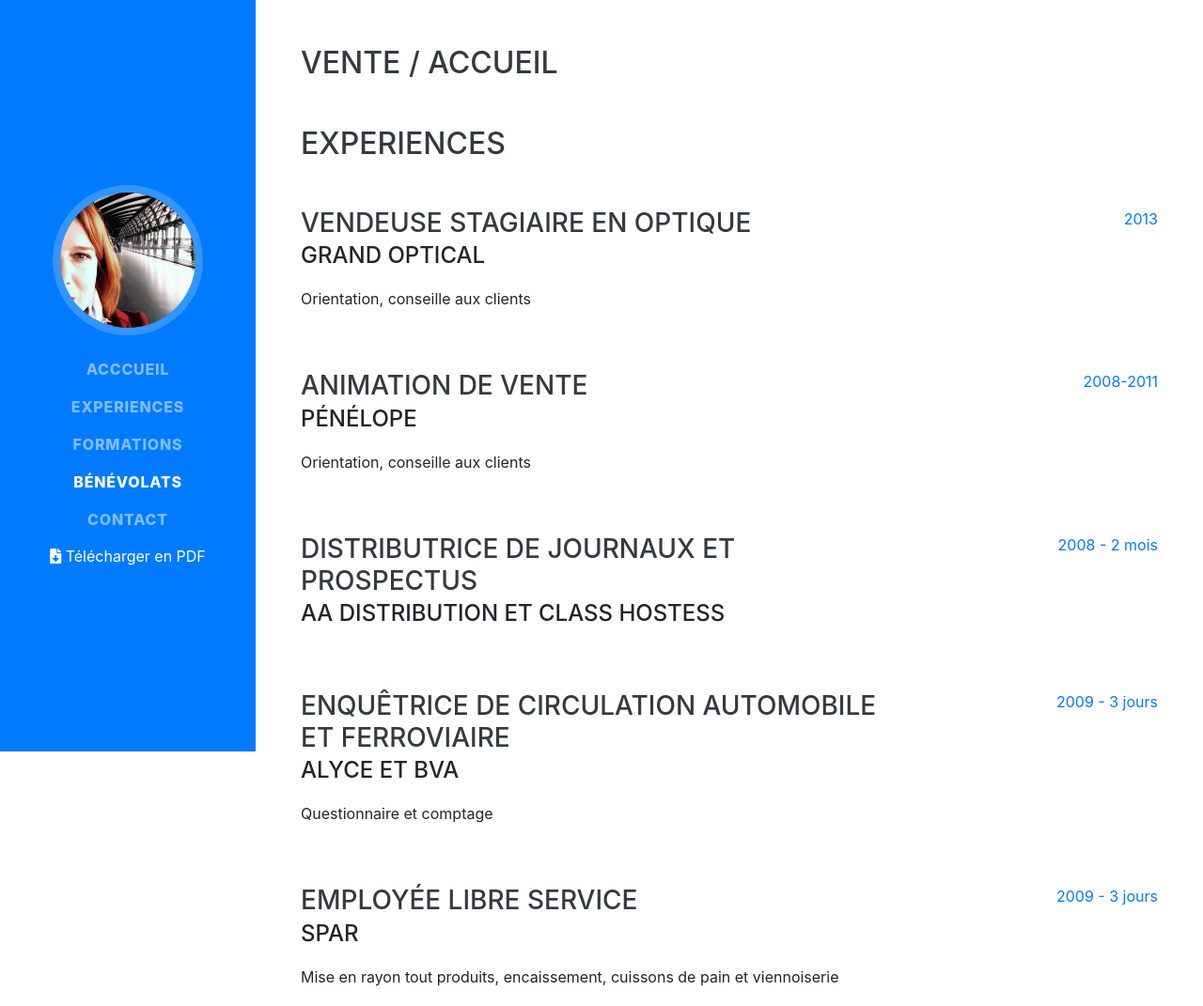
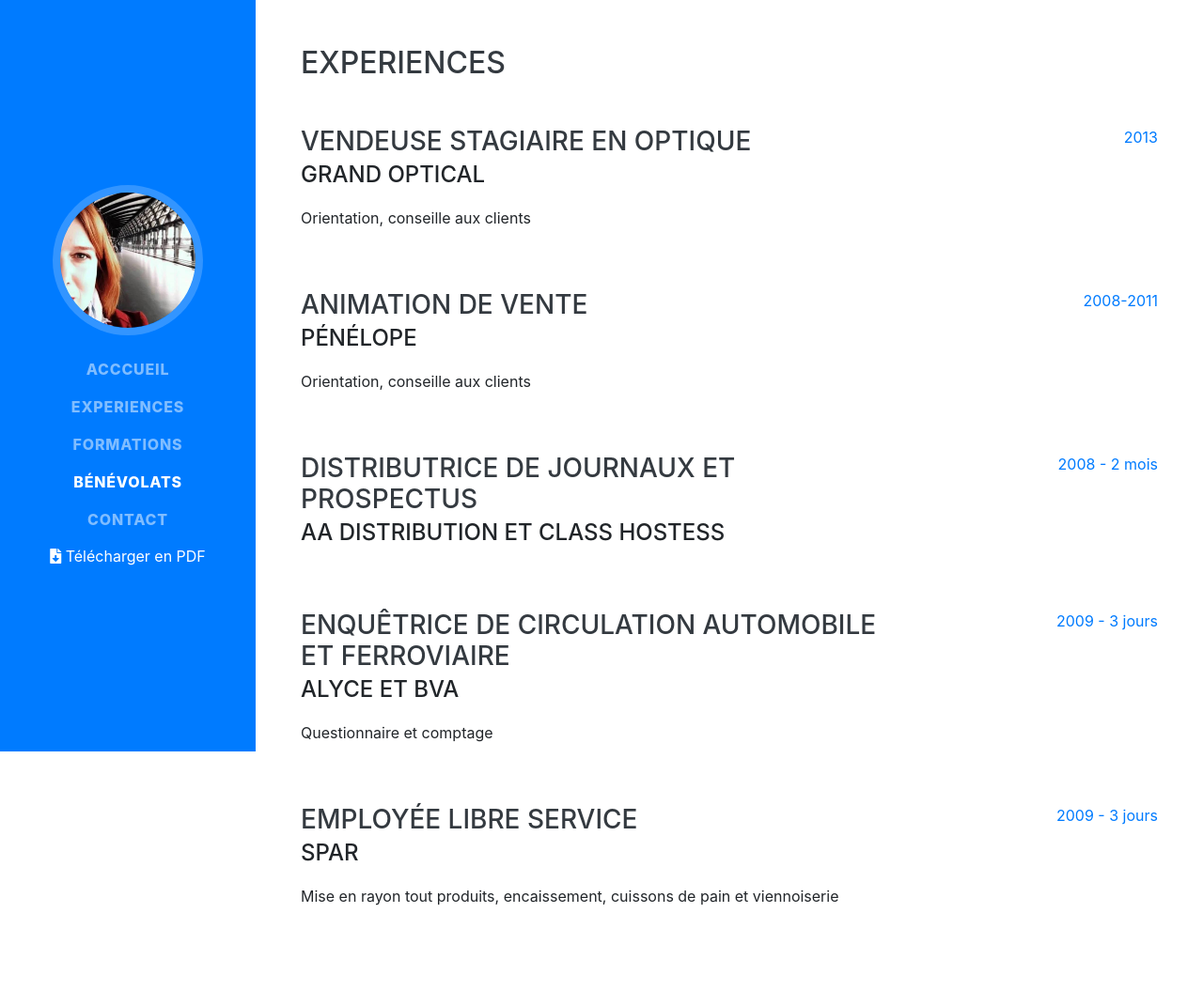
Before and after one commit to lapiequichante86/cvamandine, a website with bundled scripts: page vente.html in a window 1280 px wide. Shown: the top 1071 px of the page at 94% size. Built offline with nearby package versions, Linux system fonts and the light colour scheme; a web font is replaced by a local one.

Commit message:
Update vente.html

```diff
--- a/vente.html
+++ b/vente.html
@@ -64,7 +64,7 @@
 
     <section class="resume-section p-3 p-lg-5 d-flex justify-content-center" id="experience">
       <div class="w-100">
-        <h2 class="mb-5">Vente / Accueil </h2>
+
    <h2 class="mb-5">Experiences</h2>
 
 <div class="resume-item d-flex flex-column flex-md-row justify-content-between mb-5">
```
